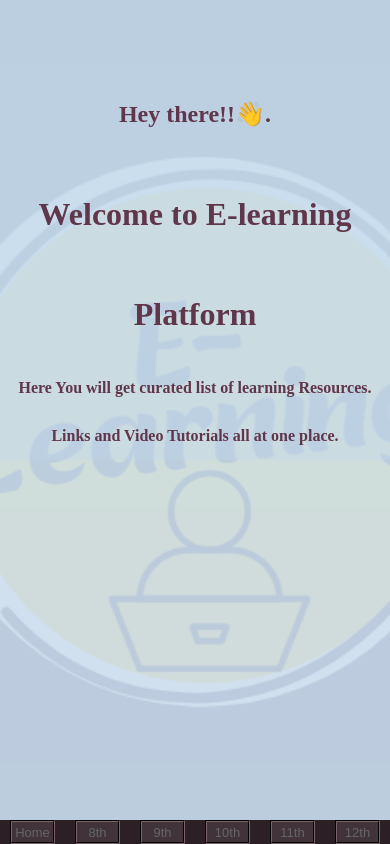
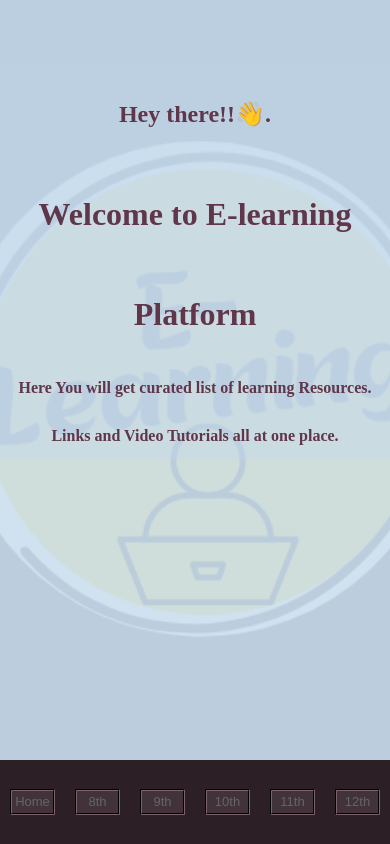
Before and after one commit to brijesh6267/E-Learning-Website, a React (Create React App) app: page / in a window 390 px wide. Built offline with nearby package versions, Linux system fonts and the light colour scheme.

Commit message:
improved-Sizing

```diff
--- a/src/App.css
+++ b/src/App.css
@@ -125,14 +125,17 @@ a:hover {
 	.Nav {
 		flex-direction: row;
 		width: 100%;
+		height: 10%;
 	}
 	.Main {
 		width: 100%;
+		height: 90%;
 	}
 	.Footer {
 		display: none;
 	}
 	.Std-btn {
+		height: 3em;
 		width: 4em;
 		font-size: medium;
 	}
@@ -160,8 +163,10 @@ a:hover {
 	.Nav {
 		flex-direction: row;
 		width: 100%;
+		height: 10%;
 	}
 	.Main {
+		height: 90%;
 		width: 100%;
 		justify-content: space-around;
 	}
@@ -169,6 +174,7 @@ a:hover {
 		display: none;
 	}
 	.Std-btn {
+		height: 2em;
 		width: 3.5em;
 		font-size: small;
 	}
```
